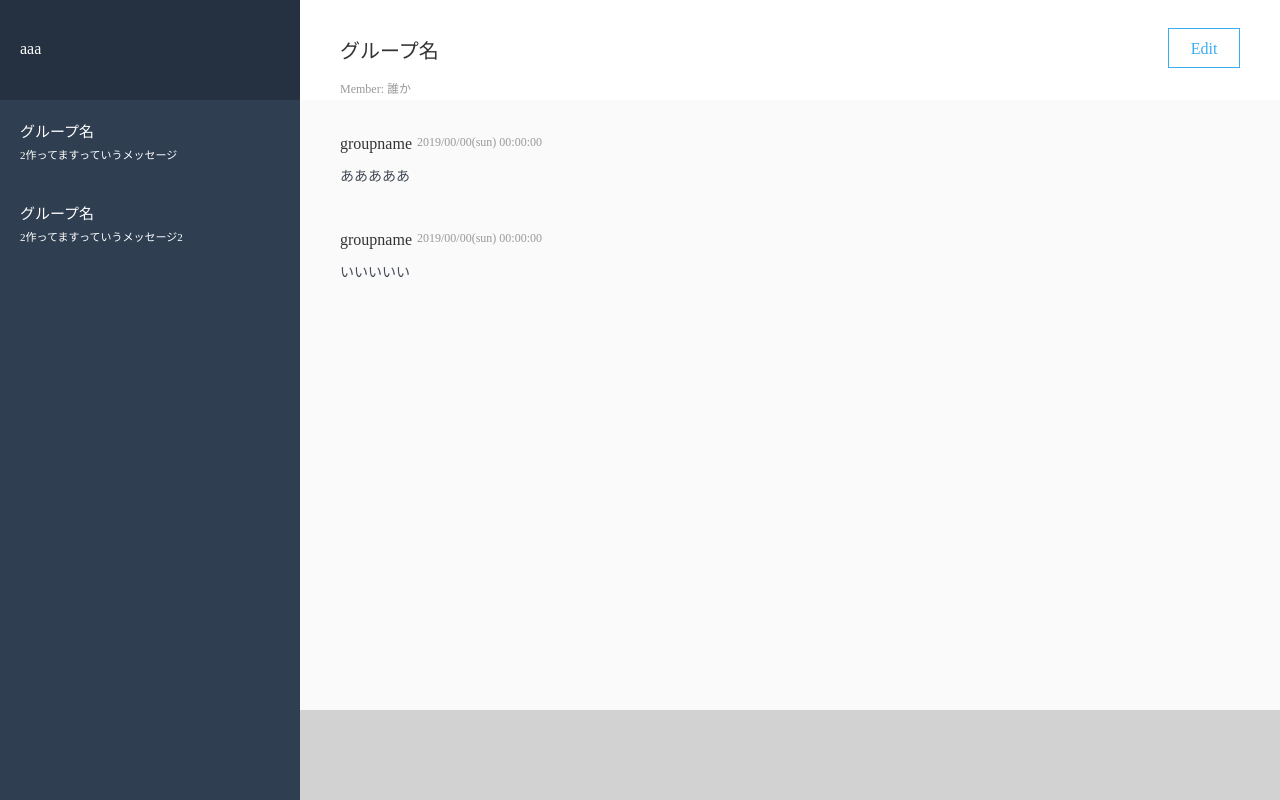
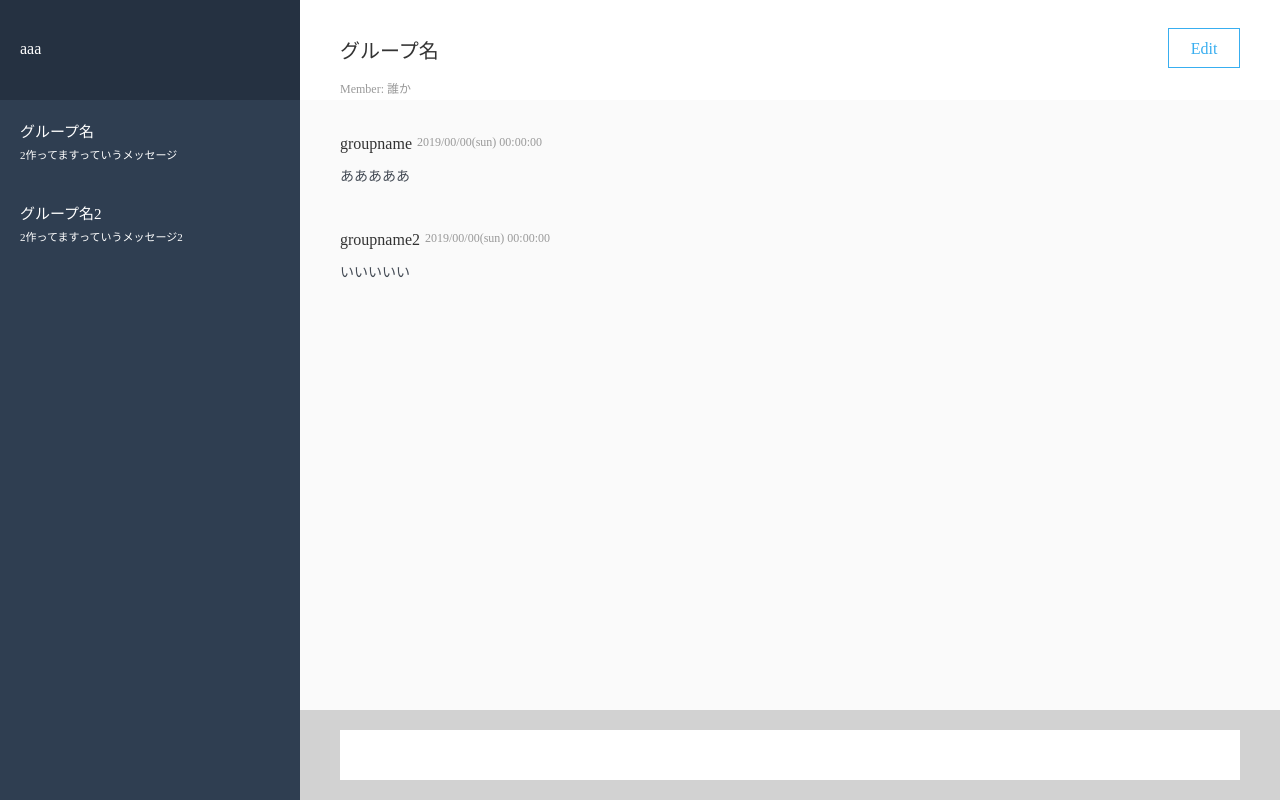
Before and after one commit to fumihayashi/chat-space2, a Rails app: page / in a window 1280 px wide. Run offline with Rails 7, Linux system fonts and the light colour scheme; style sheets or scripts are compiled from the project's sources; some libraries are stand-ins or nearby versions.

Commit message:
edit chat-main__messages

```diff
--- a/app/assets/stylesheets/modules/_messages.scss
+++ b/app/assets/stylesheets/modules/_messages.scss
@@ -105,8 +105,13 @@
      padding-bottom: 46px;
    }
   }
-  &__form{
+  .form{
   background-color: #d2d2d2;
   height: 90px;
+  padding: 20px 40px;
+    &__new-message{
+      height: 50px;
+      background-color: #ffffff;
+    }
   }
 }
--- a/app/views/messages/_main_chat.html.haml
+++ b/app/views/messages/_main_chat.html.haml
@@ -14,9 +14,11 @@
       あああああ
     .chat-main__messages--info
       .chat-main__messages--info-group-name
-        groupname
+        groupname2
       .chat-main__messages--info-date
         2019/00/00(sun) 00:00:00
     .chat-main__messages--date-message
       いいいいい
-  .chat-main__form
+  .form
+    .form__new-message
+      .input-box
--- a/app/views/messages/_side_bar.html.haml
+++ b/app/views/messages/_side_bar.html.haml
@@ -14,5 +14,5 @@
       .side-bar__groups--group-name グループ名
       .side-bar__groups--group-message 2作ってますっていうメッセージ
     .side-bar__groups--group
-      .side-bar__groups--group-name グループ名
+      .side-bar__groups--group-name グループ名2
       .side-bar__groups--group-message 2作ってますっていうメッセージ2
```
